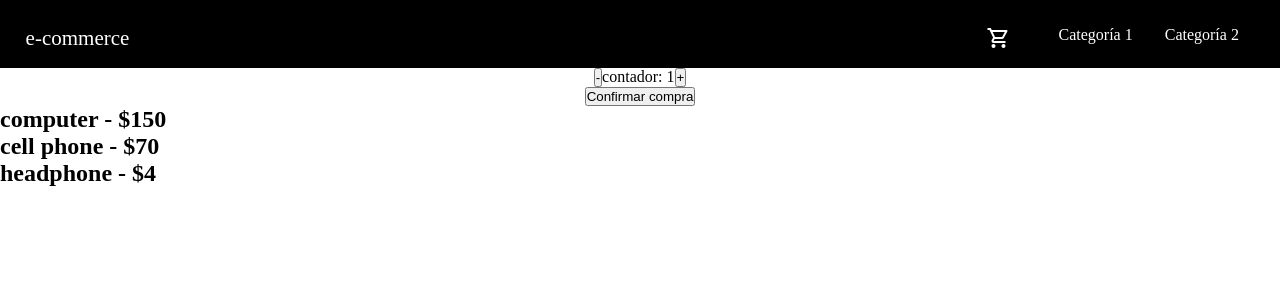
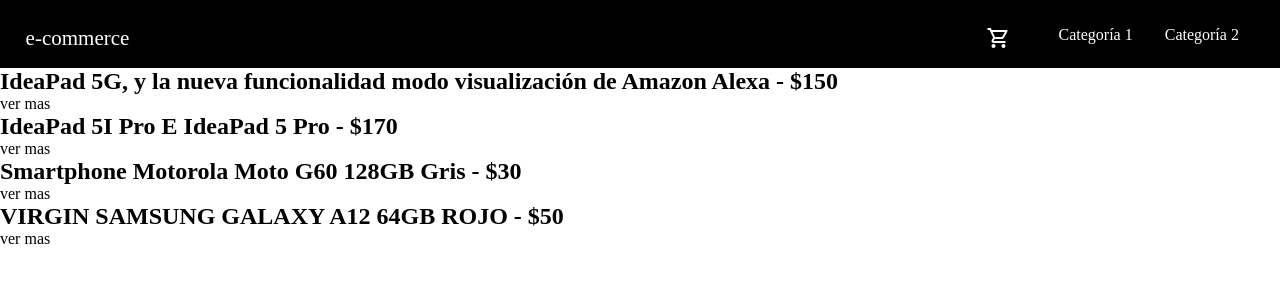
Before and after one commit to julirossia/coder-app, a React (Create React App) app: page / in a window 1280 px wide. Shown: the top 300 px of the page. Built offline with nearby package versions, Linux system fonts and the light colour scheme.

Commit message:
-Sincronizar Counter.

```diff
--- a/src/App.js
+++ b/src/App.js
@@ -4,23 +4,33 @@
 import ItemDetailContainer from "./components/ItemDetailContainer/ItemDetailContainer";
 import { BrowserRouter, Route, Switch } from "react-router-dom";
 import Cart from "./components/Cart/Cart";
+import { createContext } from "react/cjs/react.development";
+import ItemContext from "./components/Context/ItemContext";
+import { useState } from "react";
 
 const App = ({}) => {
+ const [carrito, setCarrito] = useState([])
+
   return (
+    <ItemContext.Provider value={{carrito,setCarrito}}>
     <BrowserRouter>
+    <>
       <header>
         <Nav />
       </header>
       <main>
         <Switch>
-        <Route path="/category/:id" component={ItemListContainer} />
-        <Route path="/cart" component={Cart} />
-        <Route path="/" component={ItemListContainer} />
+          <Route path="/categoria/:id" component={ItemListContainer} />
+          <Route path="/item/:id" component={ItemDetailContainer} />
+
+          <Route path="/cart" component={Cart} />
+
+          <Route path="/" component={ItemListContainer} />
         </Switch>
-        {/* <ItemListContainer id="main-header" titulo="Bienvenidos" /> */}
-        {/* <ItemDetailContainer /> */}
       </main>
+      </>
     </BrowserRouter>
+    </ItemContext.Provider>
   );
 };
 
--- /dev/null
+++ b/src/components/Context/ItemContext.js
@@ -0,0 +1,5 @@
+import { createContext } from "react";
+
+const ItemContext = createContext();
+
+export default ItemContext;
--- a/src/components/Item/Item.js
+++ b/src/components/Item/Item.js
@@ -2,7 +2,8 @@
     const Item = ({producto})=>{
        return (
            <>
-          <Link to="/item/:id"><h2>{producto.productName} - ${producto.price}</h2></Link>
+          <Link to={`/item/${producto.id}`}><h2>{producto.productName} - ${producto.price}</h2>ver mas</Link>
+
           </>
        )
     }
--- a/src/components/ItemCount/ItemCount.js
+++ b/src/components/ItemCount/ItemCount.js
@@ -1,15 +1,16 @@
 import { useState } from "react";
 
-const ItemCount = ({stock, initial, onAdd}) =>{
+const ItemCount = ({stock, initial, onAdd, carrito}) =>{
     const [count, setCount] =  useState(initial)
     return(
         <section className="itemCount">
             <div className="quantity">
-<button onClick={()=>{setCount(count - 1)}}>-</button> <span>contador: {count}</span>
+<button onClick={()=>{setCount(count - 1)}}>-</button>
+<span>contador: {count}</span>
 <button onClick={()=>{setCount(count + 1)}}>+</button>
 </div>
 <div className="confirm">
-<button onClick={()=>{}}>Confirmar compra</button>
+<button onClick={()=>onAdd(count)}>Confirmar compra</button>
 </div>
         </section>
     )
--- a/src/components/ItemDetailContainer/ItemDetailContainer.js
+++ b/src/components/ItemDetailContainer/ItemDetailContainer.js
@@ -1,26 +1,56 @@
 import { useEffect, useState } from "react";
+import { useParams } from "react-router-dom";
 import ItemDetail from "../ItemDetail/ItemDetail";
 
+const productosServer = [
+  {
+    id: 1,
+    productName: "IdeaPad 5G, y la nueva funcionalidad modo visualización de Amazon Alexa",
+    price: 150.000,
+    categoria: "1",
+    image:"https://www.infobae.com/new-resizer/lOUihoKvEZiFy3xCraRskhjT7WA=/768x512/filters:format(jpg):quality(85)/cloudfront-us-east-1.images.arcpublishing.com/infobae/GTFWR4ZED5HIRJYUND45LK6D2A.jpg",
+    descripcion:"La IdeaPad 5G, de 14 pulgadas, ofrece conectividad 4G LTE, velocidades 5G (soporta frecuencias por debajo de 6 Ghz) y wifi. Su batería alcanza hasta las 20 horas de reproducción continua de vídeo.",
+  },
+  {
+    id: 2,
+    productName: "IdeaPad 5I Pro E IdeaPad 5 Pro",
+    price: 170.000,
+    categoria: "1",
+    image:"https://www.infobae.com/new-resizer/-NMK2DRlJCH-1xSIRbbybkE9rfE=/768x512/filters:format(jpg):quality(85)/cloudfront-us-east-1.images.arcpublishing.com/infobae/K2BM5U3PZVHKVAJ4Q74XWRI5EY.jpg",
+    descripcion: "El IdeaPad 5i Pro está disponible en 14 pulgadas (1,45kg) y 16 pulgadas (2kg), y ofrece funcionalidades inteligentes como una cámara de infrarrojos con Windows Hello para mejorar la protección mientras el usuario se conecta en modo manos libres.",
+  },
+  {
+    id: 3,
+    productName: "Smartphone Motorola Moto G60 128GB Gris",
+    price: 30.0,
+    categoria: "2",
+    image:"https://res.cloudinary.com/walmart-labs/image/upload/w_960,dpr_auto,f_auto,q_auto:best/mg/gm/1p/images/product-images/img_large/00084002322058l.jpg",
+    descripcion: "Pantalla 6.78, Batería 6,000 mah, Cámara trasera: 108 + 8 + 2 mp",
+  },
+  {
+    id: 4,
+    productName: "VIRGIN SAMSUNG GALAXY A12 64GB ROJO",
+    price: 50.0,
+    categoria: "2",
+    image:"https://res.cloudinary.com/walmart-labs/image/upload/w_960,dpr_auto,f_auto,q_auto:best/mg/gm/3pp/asr/b5555ec1-1c23-4123-b974-c55d98f82900.f3eefe20281af16889d36b509f489ed3.jpeg?odnHeight=2000&odnWidth=2000&odnBg=ffffff",
+    descripcion: "El Samsung Galaxy A12 llega con una pantalla HD+ de 6.5 pulgadas y potenciado por un procesador de ocho núcleos, 4GB RAM con 64GB de almacenamiento expandible mediante ranura microSD. La cámara posterior del Galaxy A12 es cuádruple, con lentes de 48MP, 5MP, 2MP y 2MP, mientras que la cámara frontal para selfies es de 8 megapíxeles. Completando las características del Samsung Galaxy A12 encontramos una batería de 5000 mAh de carga rápida, lector de huellas montado de lado, y Android 10 a bordo.",
+  },
+];
+
 const ItemDetailContainer = () => {
-  const [details, setDetail] = useState([]);
-
+  const [producto, setProducto] = useState({});
+  const { id } = useParams();
   useEffect(() => {
-    setTimeout(() => {
-      const response = fetch("https://fakestoreapi.com/products?limit=5")
-        .then((response) => response.json()
-        .then((data) => {
-          setDetail(data);
-
-        }));
+    const time = new Promise((resolver) => {
+      setTimeout(() => {
+        resolver(productosServer);
       }, 2000);
-    }, []);
-    console.log(details)
-    return (
-      <>
-   {details.map((detail) => {
-        return <ItemDetail key={detail.id} category={detail.category} image={detail.image} />;
-      })}
-    </>
-  );
+    });
+    time.then((productos) => {
+      const producto = productos.find((producto) => producto.id == id);
+      setProducto(producto);
+    });
+  });
+  return <ItemDetail key={id} producto={producto} />;
 };
 export default ItemDetailContainer;
--- a/src/components/ItemList/ItemList.js
+++ b/src/components/ItemList/ItemList.js
@@ -3,7 +3,7 @@
 const ItemList = ({productos}) => {
   return(
      <ul>{productos.map((producto,id)=>{
-return<Item key={producto.id} producto={producto}/>
+return<Item key={id} producto={producto}/>
      })}</ul>
   )
 }
--- a/src/components/ItemListContainer/ItemListContainer.js
+++ b/src/components/ItemListContainer/ItemListContainer.js
@@ -1,60 +1,81 @@
 import { useEffect, useState } from "react";
-import ItemCount from "../ItemCount/ItemCount";
 import ItemList from "../ItemList/ItemList";
-import { Route, useParams } from "react-router";
+import { Route, useParams } from "react-router-dom";
 import ItemDetailContainer from "../ItemDetailContainer/ItemDetailContainer";
 const productosServer = [
-        {id:1, productName:'computer', price:150.000},
-        {id:2, productName:'cell phone', price:70.000 },
-        {id:3, productName:'headphone', price:4.000 }
-    ]
+    {
+      id: 1,
+      productName: "IdeaPad 5G, y la nueva funcionalidad modo visualización de Amazon Alexa",
+      price: 150.000,
+      categoria: "1",
+      image:"https://www.infobae.com/new-resizer/lOUihoKvEZiFy3xCraRskhjT7WA=/768x512/filters:format(jpg):quality(85)/cloudfront-us-east-1.images.arcpublishing.com/infobae/GTFWR4ZED5HIRJYUND45LK6D2A.jpg",
+      descripcion:"La IdeaPad 5G, de 14 pulgadas, ofrece conectividad 4G LTE, velocidades 5G (soporta frecuencias por debajo de 6 Ghz) y wifi. Su batería alcanza hasta las 20 horas de reproducción continua de vídeo.",
+    },
+    {
+      id: 2,
+      productName: "IdeaPad 5I Pro E IdeaPad 5 Pro",
+      price: 170.000,
+      categoria: "1",
+      image:"https://www.infobae.com/new-resizer/-NMK2DRlJCH-1xSIRbbybkE9rfE=/768x512/filters:format(jpg):quality(85)/cloudfront-us-east-1.images.arcpublishing.com/infobae/K2BM5U3PZVHKVAJ4Q74XWRI5EY.jpg",
+      descripcion: "El IdeaPad 5i Pro está disponible en 14 pulgadas (1,45kg) y 16 pulgadas (2kg), y ofrece funcionalidades inteligentes como una cámara de infrarrojos con Windows Hello para mejorar la protección mientras el usuario se conecta en modo manos libres.",
+    },
+    {
+      id: 3,
+      productName: "Smartphone Motorola Moto G60 128GB Gris",
+      price: 30.0,
+      categoria: "2",
+      image:"https://res.cloudinary.com/walmart-labs/image/upload/w_960,dpr_auto,f_auto,q_auto:best/mg/gm/1p/images/product-images/img_large/00084002322058l.jpg",
+      descripcion: "Pantalla 6.78, Batería 6,000 mah, Cámara trasera: 108 + 8 + 2 mp",
+    },
+    {
+      id: 4,
+      productName: "VIRGIN SAMSUNG GALAXY A12 64GB ROJO",
+      price: 50.0,
+      categoria: "2",
+      image:"https://res.cloudinary.com/walmart-labs/image/upload/w_960,dpr_auto,f_auto,q_auto:best/mg/gm/3pp/asr/b5555ec1-1c23-4123-b974-c55d98f82900.f3eefe20281af16889d36b509f489ed3.jpeg?odnHeight=2000&odnWidth=2000&odnBg=ffffff",
+      descripcion: "El Samsung Galaxy A12 llega con una pantalla HD+ de 6.5 pulgadas y potenciado por un procesador de ocho núcleos, 4GB RAM con 64GB de almacenamiento expandible mediante ranura microSD. La cámara posterior del Galaxy A12 es cuádruple, con lentes de 48MP, 5MP, 2MP y 2MP, mientras que la cámara frontal para selfies es de 8 megapíxeles. Completando las características del Samsung Galaxy A12 encontramos una batería de 5000 mAh de carga rápida, lector de huellas montado de lado, y Android 10 a bordo.",
+    },
+  ];
 
+const ItemListContainer = ({ titulo }) => {
+  const [productos, setProductos] = useState([]);
+  const { id } = useParams();
 
-const ItemListContainer = ({titulo, subtitulo, edad, id}) =>{
-   const [productos, setProductos] = useState([])
-   const parametros = useParams()
-    console.log(parametros)
+  useEffect(() => {
+    const time = new Promise((resolver) => {
+      setTimeout(() => {
+        resolver(productosServer);
+      }, 2000);
+    });
+    if (id) {
+      time.then((data) => {
+        setProductos(data.filter((item) => item.categoria === id));
+      });
+    } else {
+      time.then((resultado) => {
+        setProductos(resultado);
+      });
+      console.log(id);
+    }
+  });
 
-
-
-        useEffect(()=>{
-            if (parametros.id === true ){
-                return (
-                    <><p>{productosServer.id}...</p></>
-                )
-            }else{
-            const time = new Promise((resolver)=>{
-                setTimeout(()=>{
-
-                    resolver(productosServer)
-                },2000)
-            })
-            time.then((resultado)=>{
-    setProductos(resultado)        })
-            }
-        })
-
-
-    if(productos.length > 0){
+  if (productos.length > 0) {
     return (
       <>
         <div className="test" id={id}>
           <p>{titulo}</p>
-           <ItemCount stock={5} initial={1} onAdd={()=>{}}/>
-
         </div>
-            <ItemList productos={productos}/>
+        <ItemList productos={productos} />
         <Route path="/item/:id" component={ItemDetailContainer} />
-
       </>
-        )
-    }else{
+    );
+  } else {
     return (
-            <><p>Cargando...</p></>
-        )
+      <>
+        <p>Cargando...</p>
+      </>
+    );
   }
-
-}
-
+};
 
 export default ItemListContainer;
--- a/src/components/Navbar/NavBar.js
+++ b/src/components/Navbar/NavBar.js
@@ -10,8 +10,8 @@
         </Link>
         <div className="links">
           <CartWidget />
-          <Link to="/category/:id1">Categoría 1</Link>
-          <Link to="/category/:id2">Categoría 2</Link>
+          <Link to="/categoria/1">Categoría 1</Link>
+          <Link to="/categoria/2">Categoría 2</Link>
         </div>
       </nav>
     </>
```
Also changed, not shown: src/components/Cart/Cart.js (+20 -0 lines), src/components/ItemDetail/ItemDetail.js (+18 -4 lines), src/images/notebook.jpg (added). Lines whose indentation alone changed are shown as unchanged.
